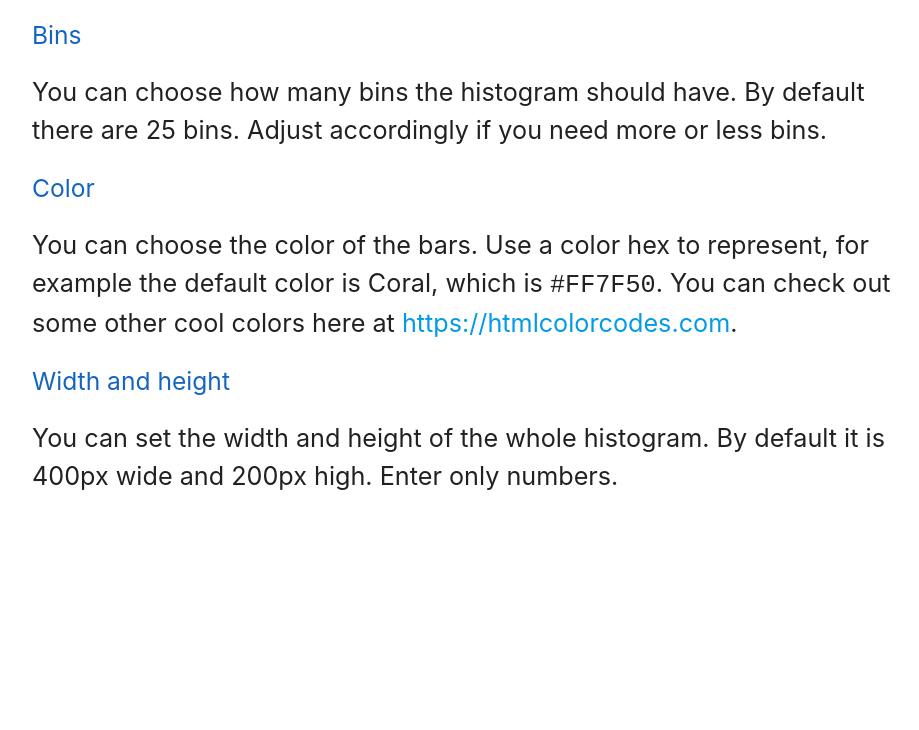
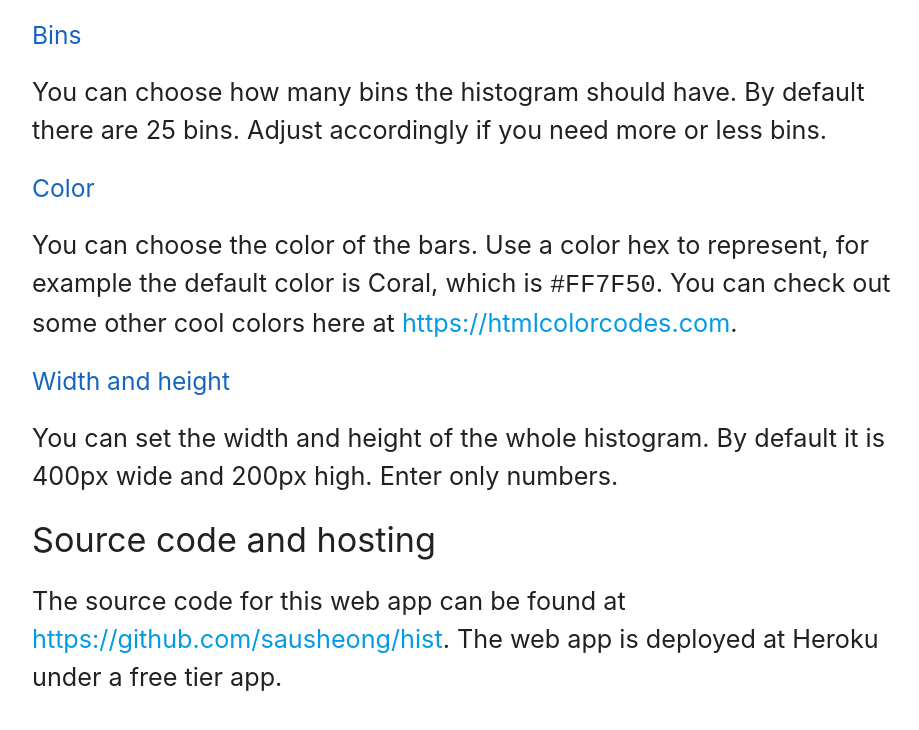
Before and after one commit to sausheong/hist, a plain HTML site: page static/index.html in a window 1280 px wide. Shown: the part 1026-1756 px from the top of the page, without its empty margins (160-1079 px from the left). Before the commit the page ends 1567 px from the top, so only its background shows below. Drawn offline with Linux system fonts and the light colour scheme.

Commit message:
Add section on source code and hosting.

```diff
--- a/static/index.html
+++ b/static/index.html
@@ -97,6 +97,12 @@
                     You can set the width and height of the whole histogram. By default it is 400px wide and 200px high.
                     Enter only numbers.
                 </p>
+
+                <h4>Source code and hosting</h4>
+                <p class="flow-text">
+                    The source code for this web app can be found at <a target="_blank" href="https://github.com/sausheong/hist">https://github.com/sausheong/hist</a>.
+                    The web app is deployed at Heroku under a free tier app.
+                </p>
             </div>
         </div>
         <script src="/static/js/jquery-3.5.1.min.js"></script>
```
